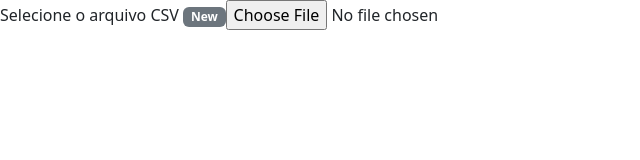
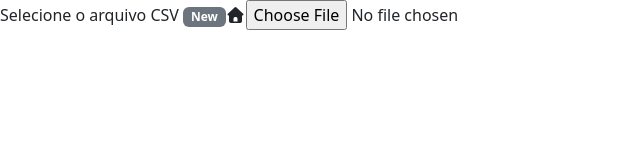
Before and after one commit to estevamgalvao/calculacoes-ui, an Angular app: page / in a window 1280 px wide. Shown: the top 160 px of the page, without its empty margins (0-640 px from the left). Built offline with nearby package versions, Linux system fonts and the light colour scheme.

Commit message:
feat: added awesomeicons

```diff
--- a/angular.json
+++ b/angular.json
@@ -31,7 +31,8 @@
             ],
             "styles": [
               "src/styles.scss",
-              "node_modules/bootstrap/dist/css/bootstrap.min.css"
+              "node_modules/bootstrap/dist/css/bootstrap.min.css",
+              "node_modules/@fortawesome/fontawesome-free/css/all.min.css"
             ],
             "scripts": [
               "node_modules/bootstrap/dist/js/bootstrap.bundle.min.js"
--- a/package.json
+++ b/package.json
@@ -32,6 +32,7 @@
     "@angular/platform-server": "^21.0.0",
     "@angular/router": "^21.0.0",
     "@angular/ssr": "^21.0.1",
+    "@fortawesome/fontawesome-free": "^7.1.0",
     "@popperjs/core": "^2.11.8",
     "bootstrap": "^5.3.8",
     "express": "^5.1.0",
--- a/src/app/features/home/components/file-upload/file-upload.component.html
+++ b/src/app/features/home/components/file-upload/file-upload.component.html
@@ -1,4 +1,5 @@
 <label>
   <span>Selecione o arquivo CSV <span class="badge bg-secondary">New</span> </span>
+  <i class="fas fa-home"></i>
   <input type="file" accept=".csv" (change)="onFileChange($event)" />
 </label>
```
Also changed, not shown: 1 other file (tests, documents, lock files or other folders).
